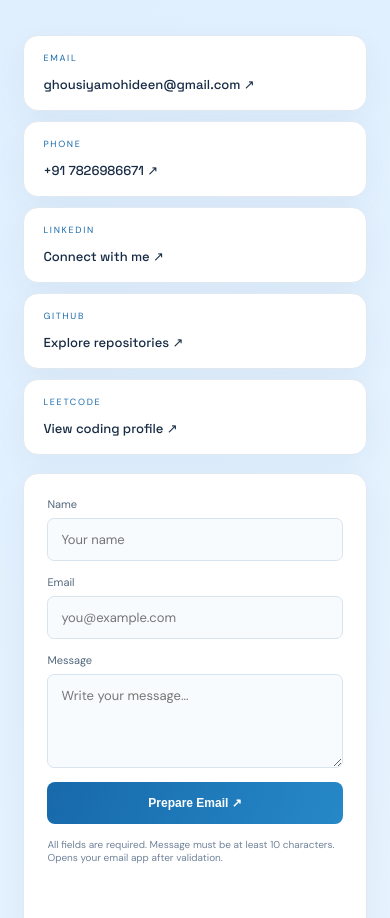
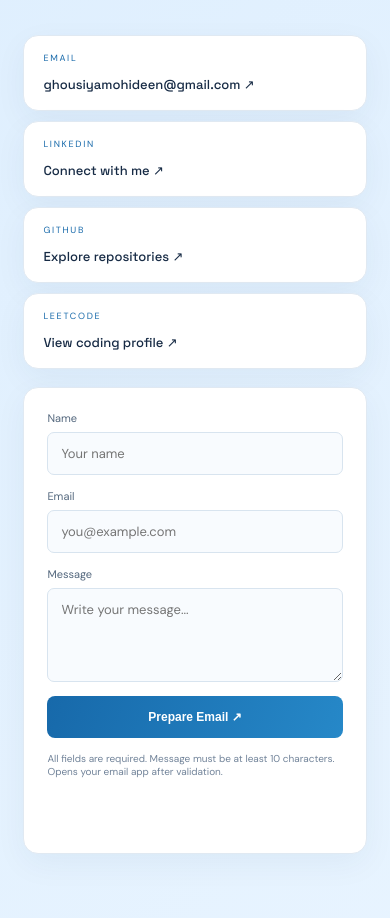
Before and after one commit to ghousiyamohideen-lab/GhousiyaVerse, a plain HTML site: page index.html in a window 390 px wide. Shown: the part 8938-9856 px from the top of the page. Drawn offline with Linux system fonts and the light colour scheme; files whose address does not match are found by name.

Commit message:
Remove phone contact from contact section

```diff
--- a/index.html
+++ b/index.html
@@ -57,7 +57,6 @@
 <section class="section contact-section" id="contact"><div class="heading reveal"><p class="eyebrow">06 / LET'S CONNECT</p><h2>Have an idea?<br><span class="gradient">Let's talk.</span></h2><p class="sub">Interested in opportunities, collaboration or connecting? Reach out.</p></div>
 <div class="contact-grid"><div class="contact-list reveal">
 <a class="glass contact-item" href="mailto:ghousiyamohideen@gmail.com"><small>EMAIL</small><b>ghousiyamohideen@gmail.com ↗</b></a>
-<a class="glass contact-item" href="tel:+917826986671"><small>PHONE</small><b>+91 7826986671 ↗</b></a>
 <a class="glass contact-item" href="https://www.linkedin.com/in/ghousiya-mohideen-15527a382" target="_blank" rel="noreferrer"><small>LINKEDIN</small><b>Connect with me ↗</b></a>
 <a class="glass contact-item" href="https://github.com/ghousiyamohideen-lab" target="_blank" rel="noreferrer"><small>GITHUB</small><b>Explore repositories ↗</b></a>
 <a class="glass contact-item" href="https://leetcode.com/u/ghousiyamohideen/" target="_blank" rel="noreferrer"><small>LEETCODE</small><b>View coding profile ↗</b></a>
```
